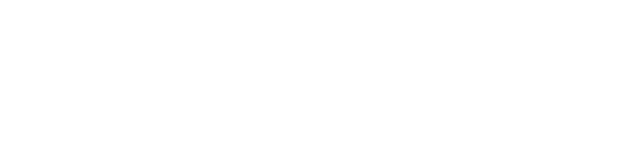
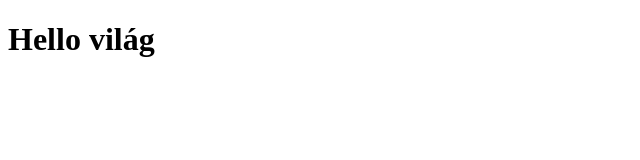
Before and after one commit to kornelnagy/simple-quote-page, a plain HTML site: page index.html in a window 1280 px wide. Shown: the whole page, without its empty margins (0-640 px from the left). Drawn offline with Linux system fonts and the light colour scheme.

Commit message:
add content

```diff
--- a/index.html
+++ b/index.html
@@ -6,6 +6,6 @@
   <meta name="viewport" content="width=device-width, initial-scale=1">
 </head>
 <body>
-
+<h1>Hello világ</h1>
 </body>
 </html>
```
